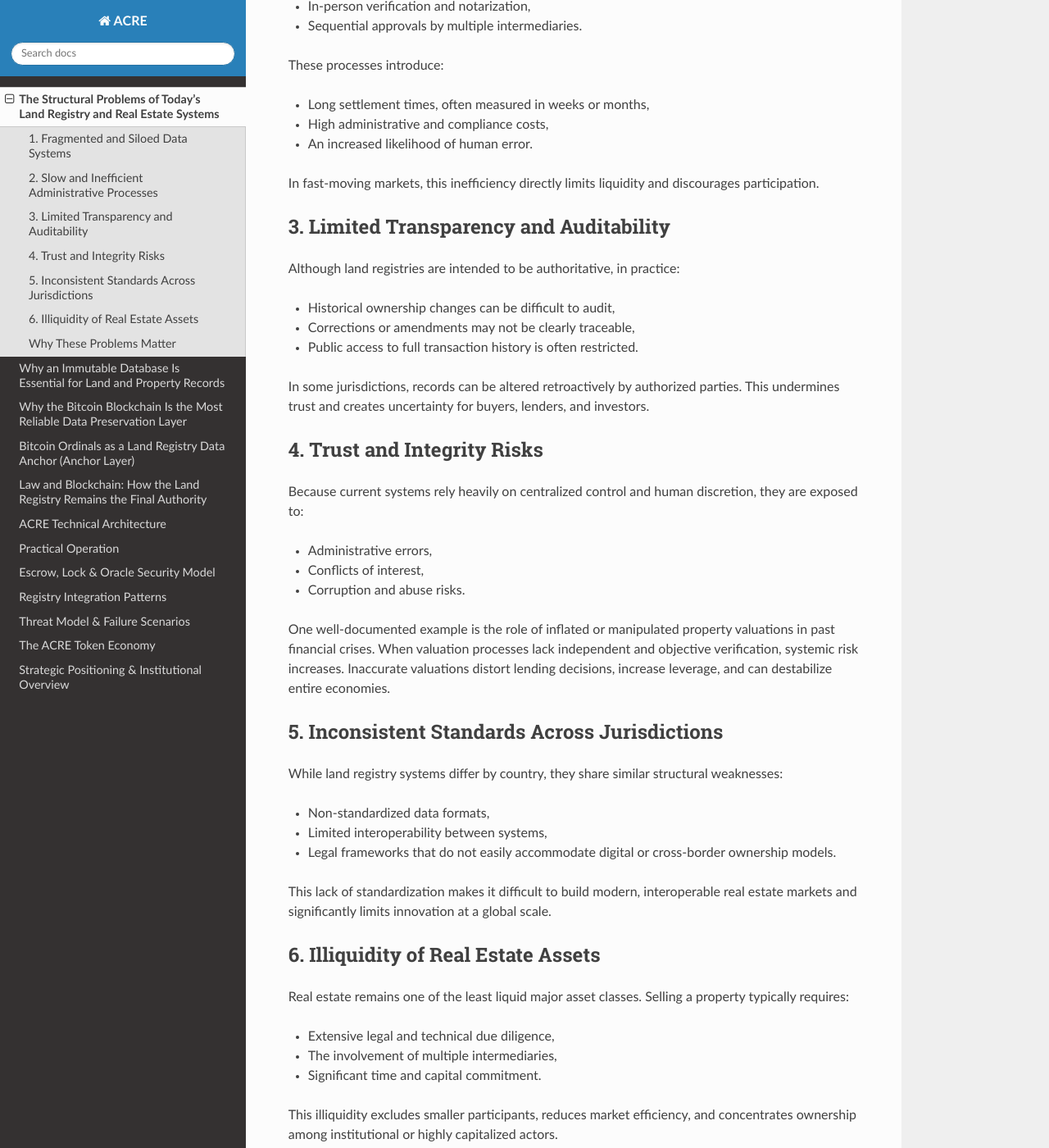
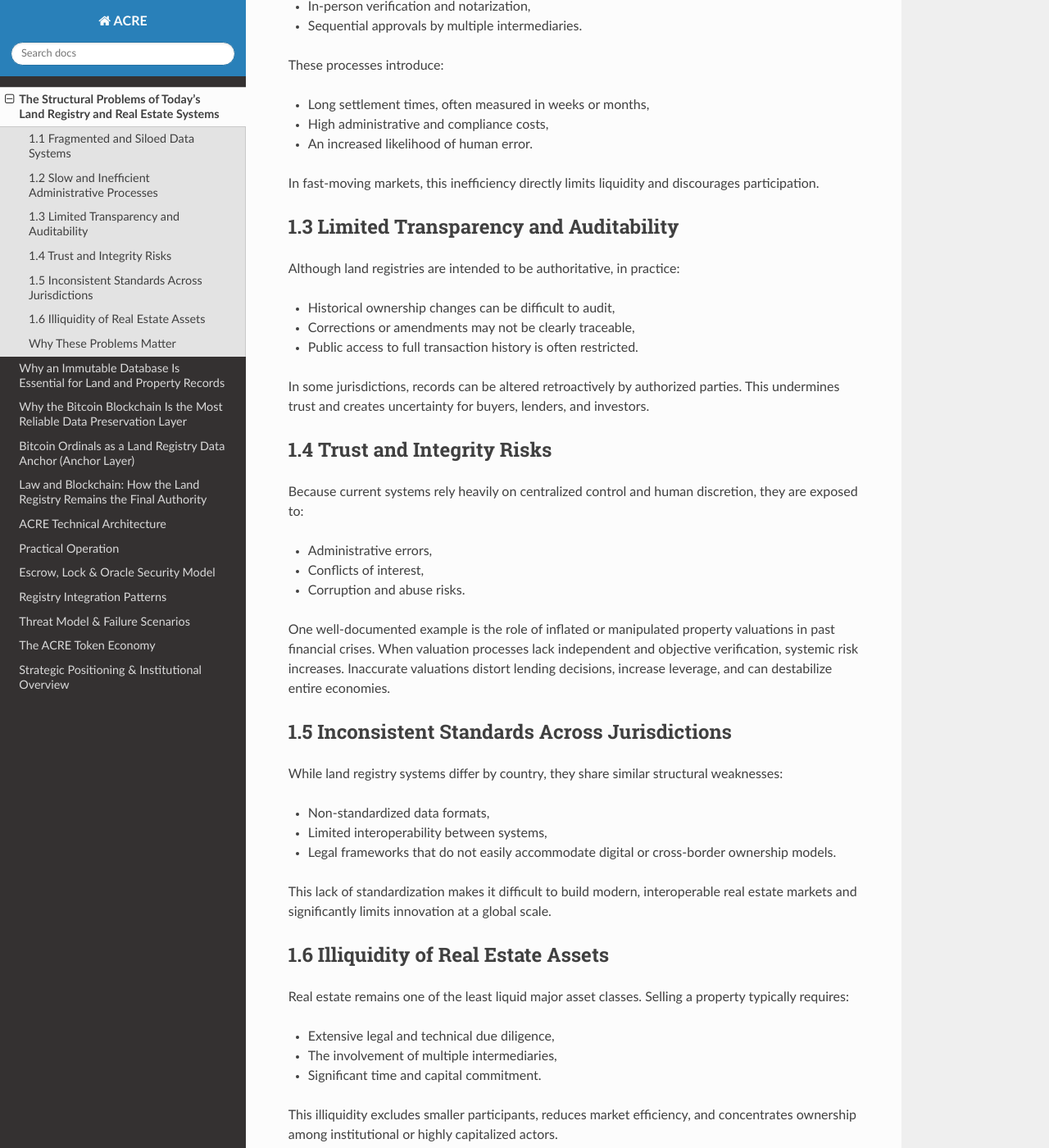
Before and after one commit to petershepherd/rtd-acre, a Sphinx documentation site: the page built from docs/source/problem.rst, in a window 1280 px wide and 1400 px high, scrolled down 793 px. Shown: the whole window at 82% size. Built offline with Sphinx 7.4.7 and the Read the Docs theme 3.1.0, drawn with Linux system fonts in a browser that asks for light colours; some of the changed text lies outside the part shown.

Commit message:
Update section numbering and titles in problem.rst

```diff
--- a/docs/source/problem.rst
+++ b/docs/source/problem.rst
@@ -6,7 +6,7 @@ understand the limitations of the systems currently in use. These issues are
 not theoretical. They affect governments, buyers, sellers, banks, and
 investors on a daily basis, across almost every jurisdiction in the world.
 
-1. Fragmented and Siloed Data Systems
+1.1 Fragmented and Siloed Data Systems
 ------------------------------------
 
 Land registry data is typically stored in isolated, jurisdiction-specific
@@ -23,7 +23,7 @@ Even within the same country, different agencies such as land registries, tax
 authorities, zoning offices, and courts often maintain separate records, which
 must be manually reconciled.
 
-2. Slow and Inefficient Administrative Processes
+1.2 Slow and Inefficient Administrative Processes
 ------------------------------------------------
 
 Most property transactions still rely on multi-step, manual workflows,
@@ -42,7 +42,7 @@ These processes introduce:
 In fast-moving markets, this inefficiency directly limits liquidity and
 discourages participation.
 
-3. Limited Transparency and Auditability
+1.3 Limited Transparency and Auditability
 ----------------------------------------
 
 Although land registries are intended to be authoritative, in practice:
@@ -55,7 +55,7 @@ In some jurisdictions, records can be altered retroactively by authorized
 parties. This undermines trust and creates uncertainty for buyers, lenders,
 and investors.
 
-4. Trust and Integrity Risks
+1.4 Trust and Integrity Risks
 ----------------------------
 
 Because current systems rely heavily on centralized control and human
@@ -71,7 +71,7 @@ and objective verification, systemic risk increases. Inaccurate valuations
 distort lending decisions, increase leverage, and can destabilize entire
 economies.
 
-5. Inconsistent Standards Across Jurisdictions
+1.5 Inconsistent Standards Across Jurisdictions
 -----------------------------------------------
 
 While land registry systems differ by country, they share similar structural
@@ -85,7 +85,7 @@ weaknesses:
 This lack of standardization makes it difficult to build modern, interoperable
 real estate markets and significantly limits innovation at a global scale.
 
-6. Illiquidity of Real Estate Assets
+1.6 Illiquidity of Real Estate Assets
 ------------------------------------
 
 Real estate remains one of the least liquid major asset classes. Selling a
```
